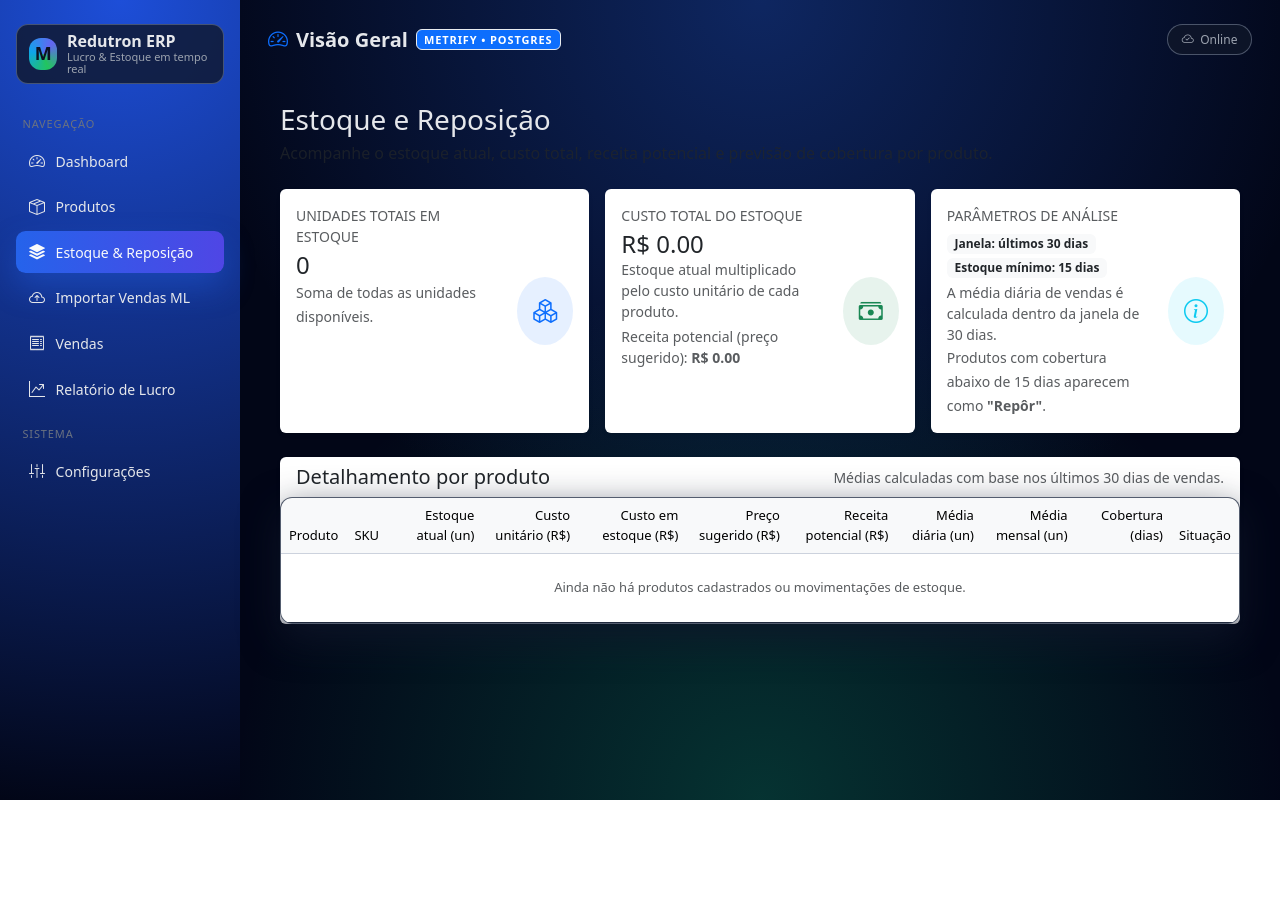
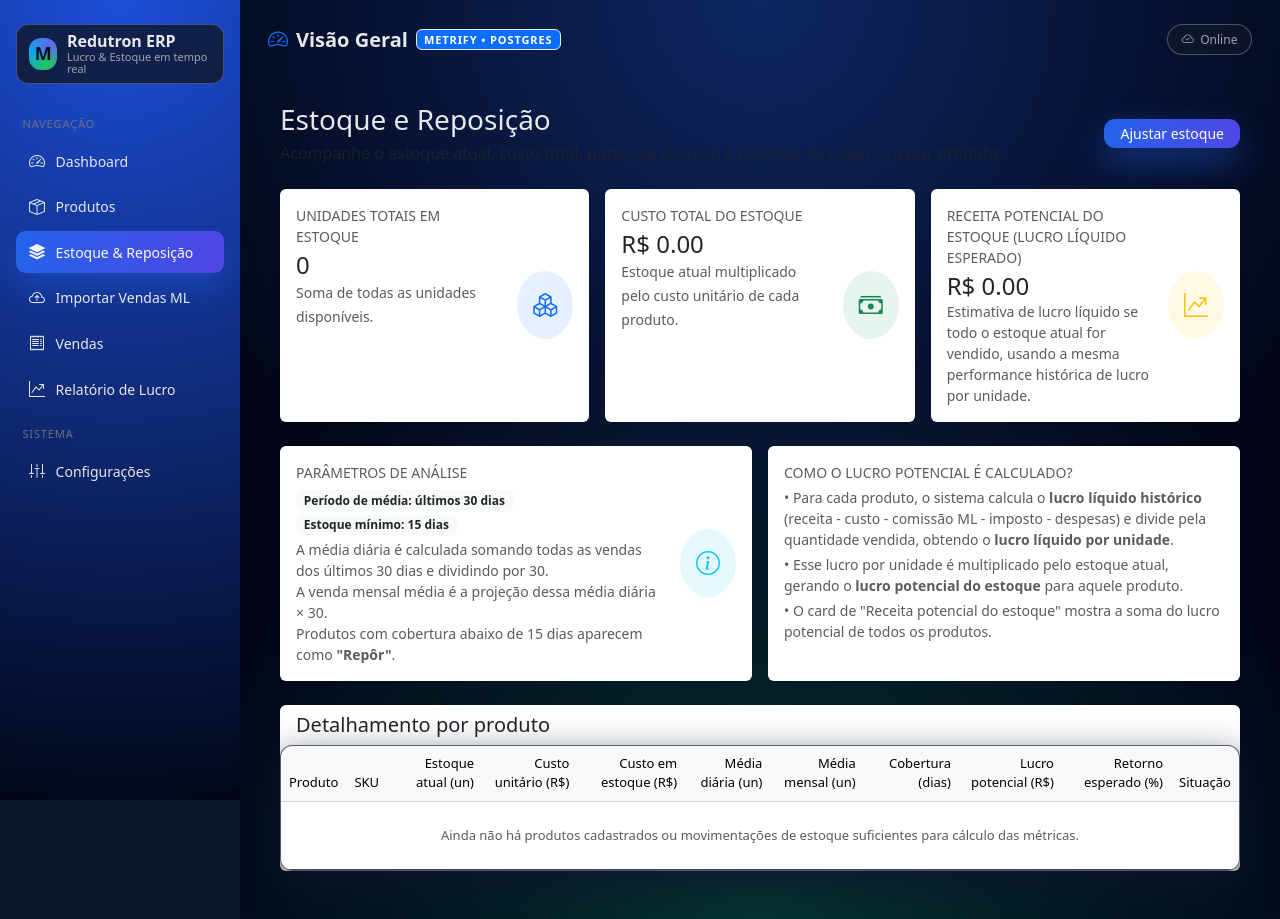
Before and after one commit to oliveirafjdo-web/Mega2.0, a Flask app: page /estoque in a window 1280 px wide. Before the commit the page ends 800 px from the top, so only its background shows below. Run offline with Flask 3, Linux system fonts and the light colour scheme; data comes from the database, SQL or seed files in the repository; data that the repository does not hold is empty; some libraries are stand-ins or nearby versions.

Commit message:
Update estoque.html

```diff
--- a/templates/estoque.html
+++ b/templates/estoque.html
@@ -1,6 +1,6 @@
 {% extends "base.html" %}
 
-{% block title %}Estoque - Metrify{% endblock %}
+{% block title %}Estoque e Reposição - Metrify{% endblock %}
 
 {% block content %}
 <div class="container-fluid py-4">
@@ -10,9 +10,14 @@
         <div>
             <h1 class="h3 mb-1">Estoque e Reposição</h1>
             <p class="text-muted mb-0">
-                Acompanhe o estoque atual, custo total, receita potencial e previsão de cobertura por produto.
+                Acompanhe o estoque atual, custo total, potencial de lucro e previsão de cobertura por produto.
             </p>
         </div>
+
+        <!-- Botão de ajuste de estoque (abre modal) -->
+        <button class="btn btn-primary btn-sm" data-bs-toggle="modal" data-bs-target="#ajusteEstoqueModal">
+            Ajustar estoque
+        </button>
     </div>
 
     <!-- Cards de totais de estoque -->
@@ -41,7 +46,7 @@
             </div>
         </div>
 
-        <!-- Custo total do estoque + Receita potencial -->
+        <!-- Custo total do estoque -->
         <div class="col-12 col-md-6 col-xl-4">
             <div class="card shadow-sm border-0 h-100">
                 <div class="card-body d-flex">
@@ -52,12 +57,8 @@
                         <div class="h4 mb-0">
                             R$ {{ '%.2f'|format(total_custo_estoque or 0) }}
                         </div>
-                        <small class="text-muted d-block">
+                        <small class="text-muted">
                             Estoque atual multiplicado pelo custo unitário de cada produto.
-                        </small>
-                        <small class="text-muted d-block mt-1">
-                            Receita potencial (preço sugerido):
-                            <strong>R$ {{ '%.2f'|format(total_receita_estoque or 0) }}</strong>
                         </small>
                     </div>
                     <div class="ms-3 d-flex align-items-center">
@@ -69,8 +70,35 @@
             </div>
         </div>
 
-        <!-- Parâmetros de cálculo -->
+        <!-- Lucro potencial do estoque -->
         <div class="col-12 col-md-12 col-xl-4">
+            <div class="card shadow-sm border-0 h-100">
+                <div class="card-body d-flex">
+                    <div class="flex-grow-1">
+                        <div class="text-muted text-uppercase small mb-1">
+                            Receita potencial do estoque (lucro líquido esperado)
+                        </div>
+                        <div class="h4 mb-0">
+                            R$ {{ '%.2f'|format(total_lucro_potencial or 0) }}
+                        </div>
+                        <small class="text-muted d-block">
+                            Estimativa de lucro líquido se todo o estoque atual for vendido,
+                            usando a mesma performance histórica de lucro por unidade.
+                        </small>
+                    </div>
+                    <div class="ms-3 d-flex align-items-center">
+                        <div class="rounded-circle bg-warning bg-opacity-10 p-3">
+                            <i class="bi bi-graph-up-arrow text-warning fs-4"></i>
+                        </div>
+                    </div>
+                </div>
+            </div>
+        </div>
+    </div>
+
+    <!-- Parâmetros de análise -->
+    <div class="row g-3 mb-4">
+        <div class="col-12 col-lg-6">
             <div class="card shadow-sm border-0 h-100">
                 <div class="card-body d-flex">
                     <div class="flex-grow-1">
@@ -79,16 +107,20 @@
                         </div>
                         <div class="mb-1">
                             <span class="badge bg-light text-dark me-2">
-                                Janela: últimos {{ janela_dias }} dias
+                                Período de média: últimos {{ janela_dias }} dias
                             </span>
                             <span class="badge bg-light text-dark">
                                 Estoque mínimo: {{ dias_minimos }} dias
                             </span>
                         </div>
                         <small class="text-muted d-block">
-                            A média diária de vendas é calculada dentro da janela de {{ janela_dias }} dias.
+                            A média diária é calculada somando todas as vendas dos últimos {{ janela_dias }} dias
+                            e dividindo por {{ janela_dias }}.
                         </small>
-                        <small class="text-muted">
+                        <small class="text-muted d-block">
+                            A venda mensal média é a projeção dessa média diária × 30.
+                        </small>
+                        <small class="text-muted d-block">
                             Produtos com cobertura abaixo de {{ dias_minimos }} dias aparecem como
                             <strong>"Repôr"</strong>.
                         </small>
@@ -101,15 +133,35 @@
                 </div>
             </div>
         </div>
+
+        <!-- Observação sobre lucro potencial -->
+        <div class="col-12 col-lg-6">
+            <div class="card shadow-sm border-0 h-100">
+                <div class="card-body">
+                    <div class="text-muted text-uppercase small mb-1">
+                        Como o lucro potencial é calculado?
+                    </div>
+                    <small class="text-muted d-block mb-1">
+                        • Para cada produto, o sistema calcula o <strong>lucro líquido histórico</strong>
+                        (receita - custo - comissão ML - imposto - despesas) e divide pela quantidade vendida,
+                        obtendo o <strong>lucro líquido por unidade</strong>.
+                    </small>
+                    <small class="text-muted d-block mb-1">
+                        • Esse lucro por unidade é multiplicado pelo estoque atual, gerando o
+                        <strong>lucro potencial do estoque</strong> para aquele produto.
+                    </small>
+                    <small class="text-muted d-block">
+                        • O card de "Receita potencial do estoque" mostra a soma do lucro potencial de todos os produtos.
+                    </small>
+                </div>
+            </div>
+        </div>
     </div>
 
     <!-- Tabela de estoque -->
     <div class="card shadow-sm border-0">
         <div class="card-header bg-transparent border-0 d-flex justify-content-between align-items-center">
             <h5 class="mb-0">Detalhamento por produto</h5>
-            <small class="text-muted">
-                Médias calculadas com base nos últimos {{ janela_dias }} dias de vendas.
-            </small>
         </div>
         <div class="table-responsive">
             <table class="table align-middle mb-0">
@@ -120,11 +172,11 @@
                         <th class="text-end">Estoque atual (un)</th>
                         <th class="text-end">Custo unitário (R$)</th>
                         <th class="text-end">Custo em estoque (R$)</th>
-                        <th class="text-end">Preço sugerido (R$)</th>
-                        <th class="text-end">Receita potencial (R$)</th>
                         <th class="text-end">Média diária (un)</th>
                         <th class="text-end">Média mensal (un)</th>
                         <th class="text-end">Cobertura (dias)</th>
+                        <th class="text-end">Lucro potencial (R$)</th>
+                        <th class="text-end">Retorno esperado (%)</th>
                         <th class="text-center">Situação</th>
                     </tr>
                 </thead>
@@ -134,34 +186,43 @@
                             <tr class="{% if p.precisa_repor %}table-warning{% endif %}">
                                 <td>{{ p.nome }}</td>
                                 <td>{{ p.sku or '-' }}</td>
+
                                 <td class="text-end">
-                                    {{ '%.0f'|format(p.estoque_atual or 0) }}
+                                    {{ (p.estoque_atual or 0)|int }}
                                 </td>
+
                                 <td class="text-end">
                                     R$ {{ '%.2f'|format(p.custo_unitario or 0) }}
                                 </td>
+
                                 <td class="text-end">
                                     R$ {{ '%.2f'|format(p.custo_estoque or 0) }}
                                 </td>
+
                                 <td class="text-end">
-                                    R$ {{ '%.2f'|format(p.preco_venda_sugerido or 0) }}
+                                    {{ (p.media_diaria or 0)|round(0, 'floor')|int }}
                                 </td>
+
                                 <td class="text-end">
-                                    R$ {{ '%.2f'|format(p.receita_estoque or 0) }}
+                                    {{ (p.media_mensal or 0)|round(0, 'floor')|int }}
                                 </td>
-                                <td class="text-end">
-                                    {{ '%.0f'|format(p.media_diaria or 0) }}
-                                </td>
-                                <td class="text-end">
-                                    {{ '%.0f'|format(p.media_mensal or 0) }}
-                                </td>
+
                                 <td class="text-end">
                                     {% if p.dias_cobertura is not none %}
-                                        {{ '%.0f'|format(p.dias_cobertura) }}
+                                        {{ (p.dias_cobertura)|round(0, 'floor')|int }}
                                     {% else %}
                                         -
                                     {% endif %}
                                 </td>
+
+                                <td class="text-end">
+                                    R$ {{ '%.2f'|format(p.lucro_potencial or 0) }}
+                                </td>
+
+                                <td class="text-end">
+                                    {{ '%.1f'|format(p.retorno_percent or 0) }}%
+                                </td>
+
                                 <td class="text-center">
                                     {% if p.dias_cobertura is none %}
                                         <span class="badge bg-secondary-subtle text-secondary">
@@ -182,7 +243,8 @@
                     {% else %}
                         <tr>
                             <td colspan="11" class="text-center text-muted py-4">
-                                Ainda não há produtos cadastrados ou movimentações de estoque.
+                                Ainda não há produtos cadastrados ou movimentações de estoque suficientes
+                                para cálculo das métricas.
                             </td>
                         </tr>
                     {% endif %}
@@ -191,5 +253,66 @@
         </div>
     </div>
 
+
+    <!-- Modal de ajuste de estoque -->
+    <div class="modal fade" id="ajusteEstoqueModal" tabindex="-1" aria-labelledby="ajusteEstoqueModalLabel" aria-hidden="true">
+        <div class="modal-dialog modal-dialog-centered">
+            <div class="modal-content">
+                <form method="POST" action="{{ url_for('ajuste_estoque') }}">
+                    <div class="modal-header">
+                        <h5 class="modal-title" id="ajusteEstoqueModalLabel">Ajustar estoque</h5>
+                        <button type="button" class="btn-close" data-bs-dismiss="modal" aria-label="Fechar"></button>
+                    </div>
+                    <div class="modal-body">
+
+                        <div class="mb-3">
+                            <label class="form-label">Produto</label>
+                            <select name="produto_id" class="form-select" required>
+                                <option value="" disabled selected>Selecione o produto</option>
+                                {% for p in produtos %}
+                                    <option value="{{ p.id }}">
+                                        {{ p.nome }} {% if p.sku %} - {{ p.sku }}{% endif %}
+                                    </option>
+                                {% endfor %}
+                            </select>
+                        </div>
+
+                        <div class="mb-3">
+                            <label class="form-label">Tipo de ajuste</label>
+                            <select name="tipo" class="form-select" required>
+                                <option value="entrada">Entrada (compra / reposição)</option>
+                                <option value="saida">Saída (perda, ajuste, etc.)</option>
+                            </select>
+                        </div>
+
+                        <div class="mb-3">
+                            <label class="form-label">Quantidade</label>
+                            <input type="number" name="quantidade" class="form-control" min="1" required>
+                        </div>
+
+                        <div class="mb-3">
+                            <label class="form-label">
+                                Novo custo unitário (opcional)
+                            </label>
+                            <input type="number" step="0.01" name="custo_unitario" class="form-control"
+                                   placeholder="Deixe em branco para manter o custo atual">
+                        </div>
+
+                        <div class="mb-3">
+                            <label class="form-label">Observação</label>
+                            <textarea name="observacao" class="form-control" rows="2"
+                                      placeholder="Ex.: Compra de novo lote, ajuste de inventário, etc."></textarea>
+                        </div>
+
+                    </div>
+                    <div class="modal-footer">
+                        <button type="button" class="btn btn-light" data-bs-dismiss="modal">Cancelar</button>
+                        <button type="submit" class="btn btn-primary">Salvar ajuste</button>
+                    </div>
+                </form>
+            </div>
+        </div>
+    </div>
+
 </div>
 {% endblock %}
```
